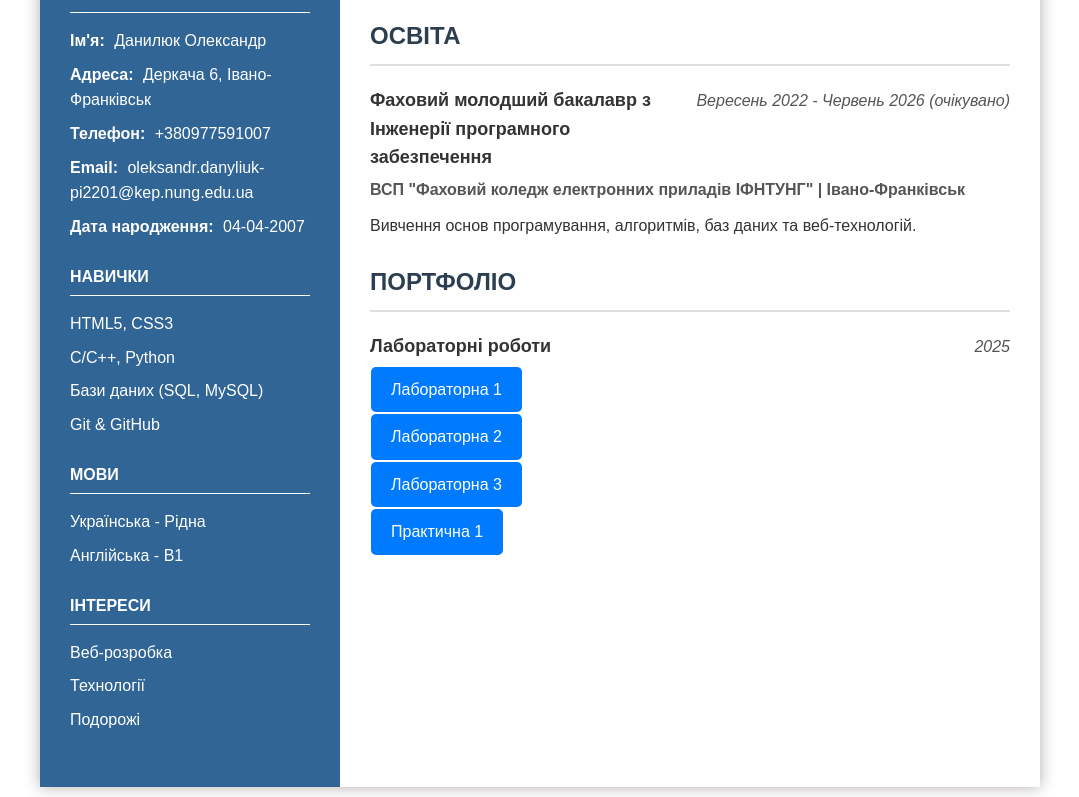
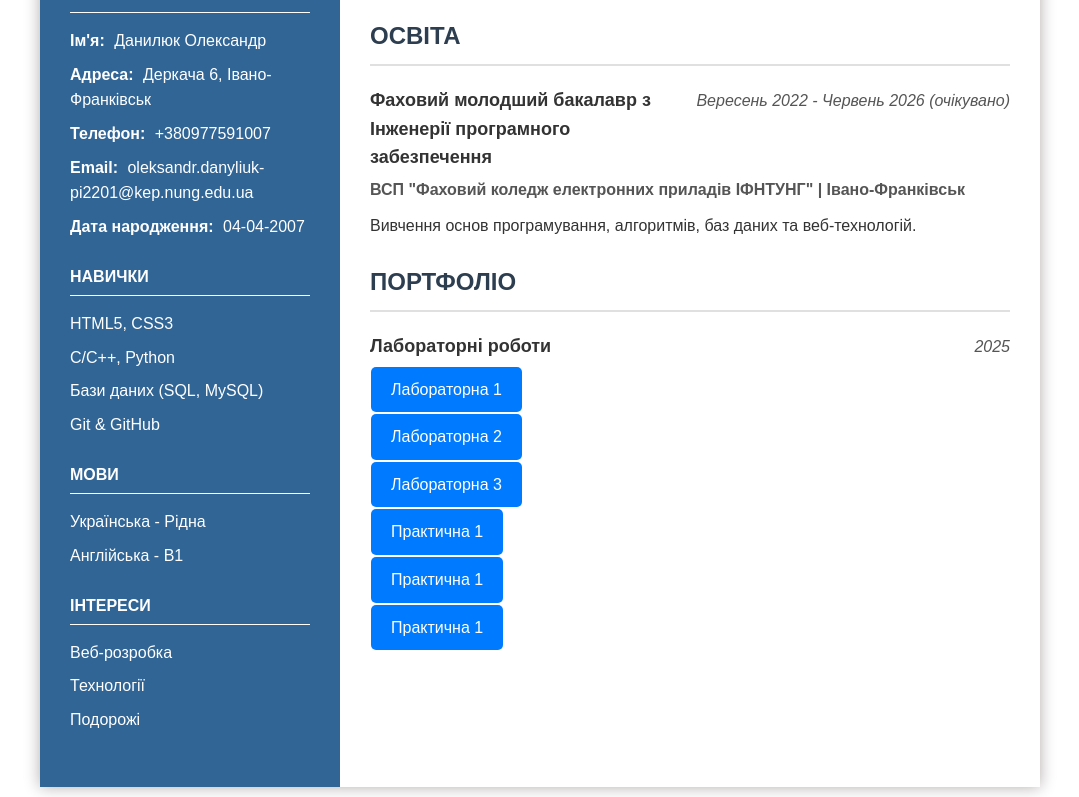
Before and after one commit to pacchetto/pacchetto.github.io, a plain HTML site: page index.html in a window 1280 px wide. Shown: the part 216-1013 px from the top of the page, without its empty margins (100-1179 px from the left). Drawn offline with Linux system fonts and the light colour scheme.

Commit message:
Add files via upload

```diff
--- a/index.html
+++ b/index.html
@@ -83,6 +83,8 @@
                         <p><a href="lr2/index.html" class="btn">Лабораторна 2</a></p>
                         <p><a href="lr3/article.html" class="btn">Лабораторна 3</a></p>
                         <p><a href="pr1/index.html" class="btn">Практична 1</a></p>
+                        <p><a href="pr2/task_lemon/index.html" class="btn">Практична 1</a></p>
+                        <p><a href="pr2/task_mriya/cossacs.html" class="btn">Практична 1</a></p>
                 </div>
             </div>
         </div>
```
